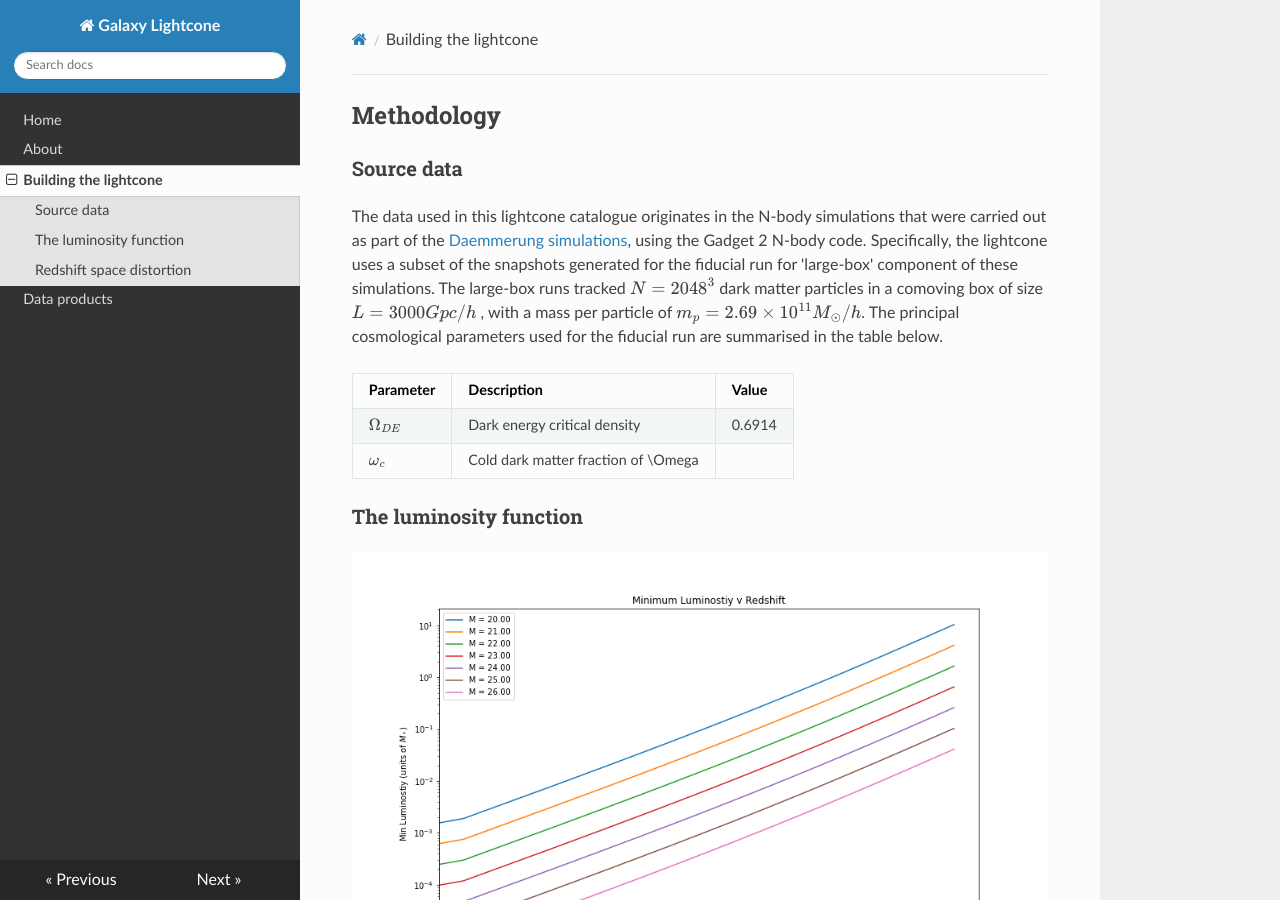
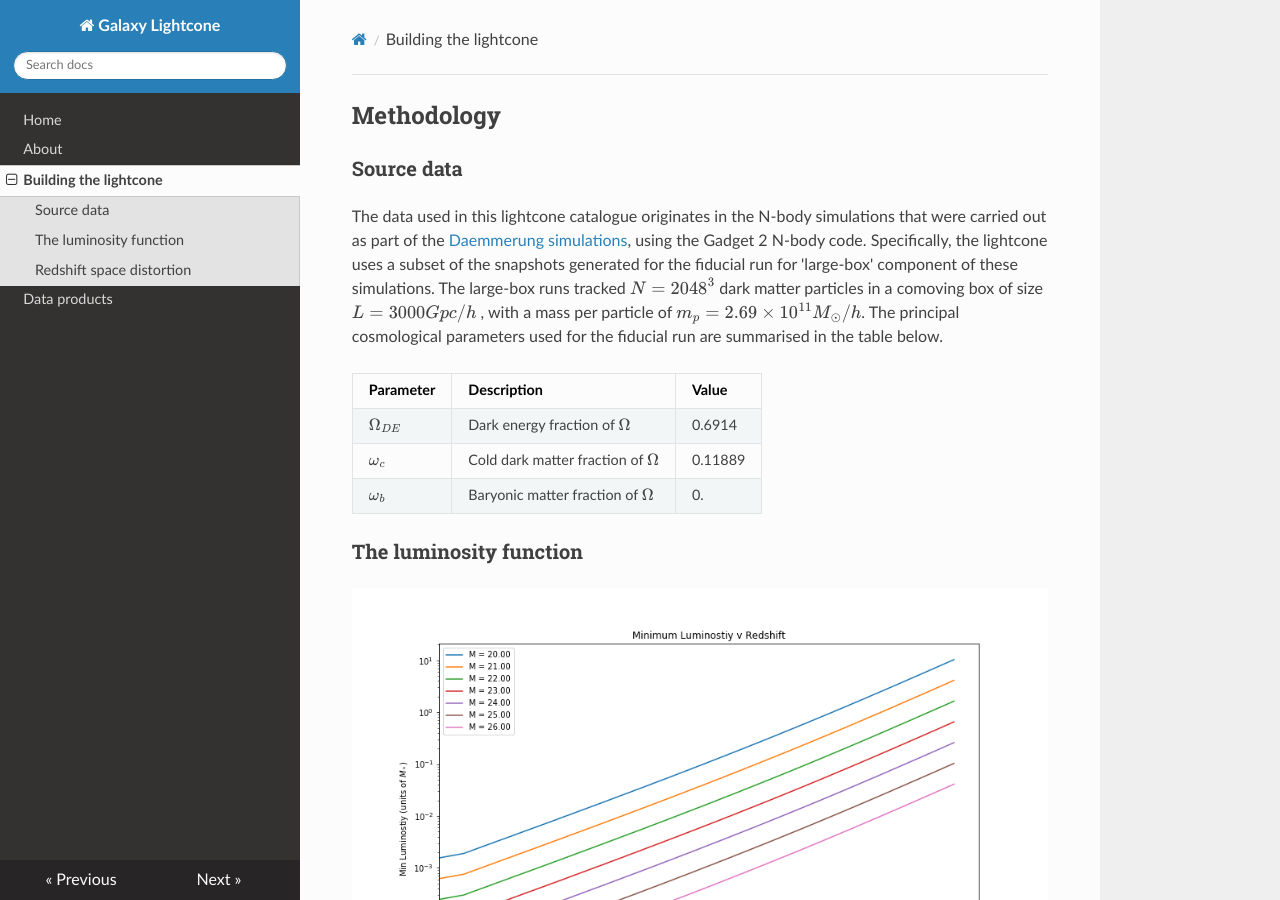
Before and after one commit to rajbooth/Lightcone, an MkDocs documentation site: the page built from docs/building_lightcone.md, in a window 1280 px wide and 900 px high. Built offline with MkDocs 1.6.1, drawn with Linux system fonts in a browser that asks for light colours; nearby versions of some CDN libraries; formulas are drawn with MathJax 3.

Commit message:
docs/building_lightcone.md updated from https://stackedit.io/

```diff
--- a/docs/building_lightcone.md
+++ b/docs/building_lightcone.md
@@ -6,8 +6,9 @@ The principal cosmological parameters used for the fiducial run are summarised i
 
 | Parameter | Description | Value |
 |---------------|-------------|-----------|
-| $\Omega_{DE}$ | Dark energy critical density | 0.6914 |
-|$\omega_c$	 | Cold dark matter fraction of \Omega
+| $\Omega_{DE}$ | Dark energy fraction of $\Omega$ | 0.6914 |
+|$\omega_c$	 | Cold dark matter fraction of $\Omega$ | 0.11889 |
+|$\omega_b$  | Baryonic matter fraction of $\Omega$ |0.
 
 ### <a name="luminosity"></a>The luminosity function
 ![Minimum luminosity](https://github.com/rajbooth/Lightcone/raw/master/images/Min_Lum_Redshift.png)
```
Also changed, not shown: other parts of docs/building_lightcone.md (+1 -1 lines).
